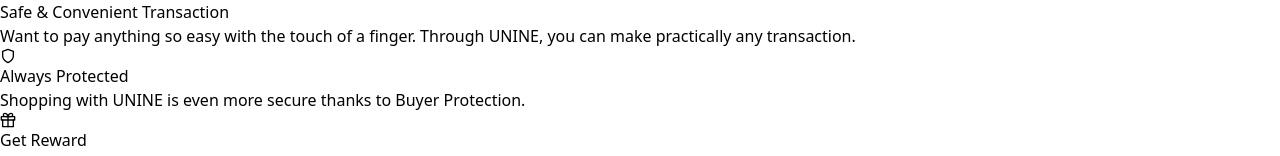
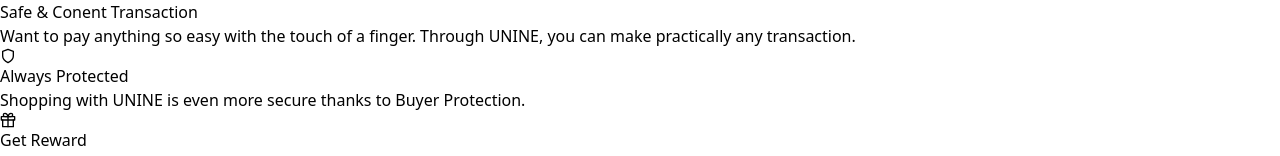
Before and after one commit to deepu-paswan-1123/Banking-1, a React (Vite) app: page / in a window 1280 px wide. Shown: the top 156 px of the page. Built offline with nearby package versions, Linux system fonts and the light colour scheme.

Commit message:
change the file

```diff
--- a/src/components/Cardsection/Featuresection.jsx
+++ b/src/components/Cardsection/Featuresection.jsx
@@ -13,7 +13,7 @@
       // }}
     >
       <h2 className="text-2xl font-bold text-center mt-4 mb-4">
-        Safe & Convenient Transaction
+        Safe & Conent Transaction
       </h2>
       <p className="text-center text-gray-600 mb-8 mt-4">
         Want to pay anything so easy with the touch of a finger. Through UNINE,
```
